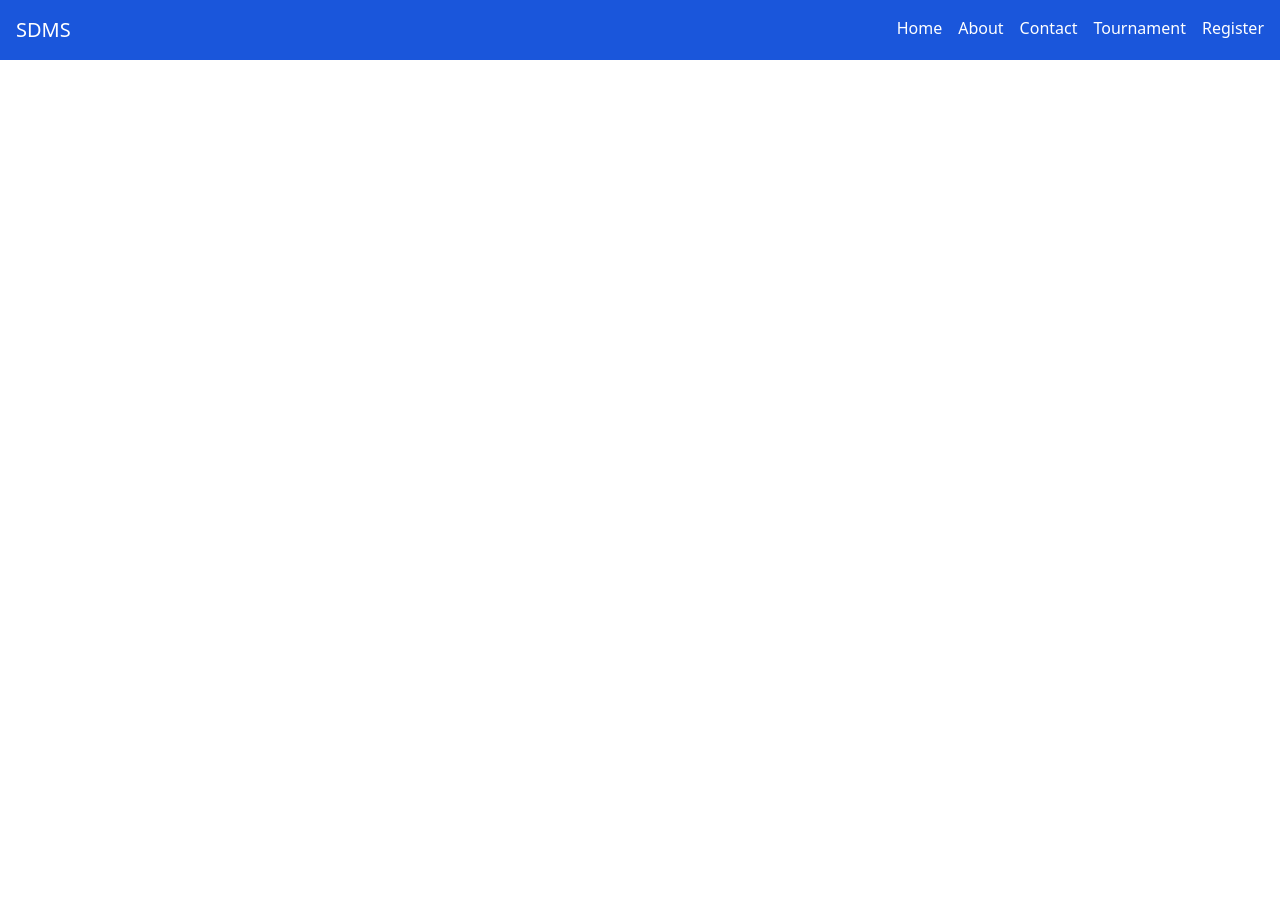
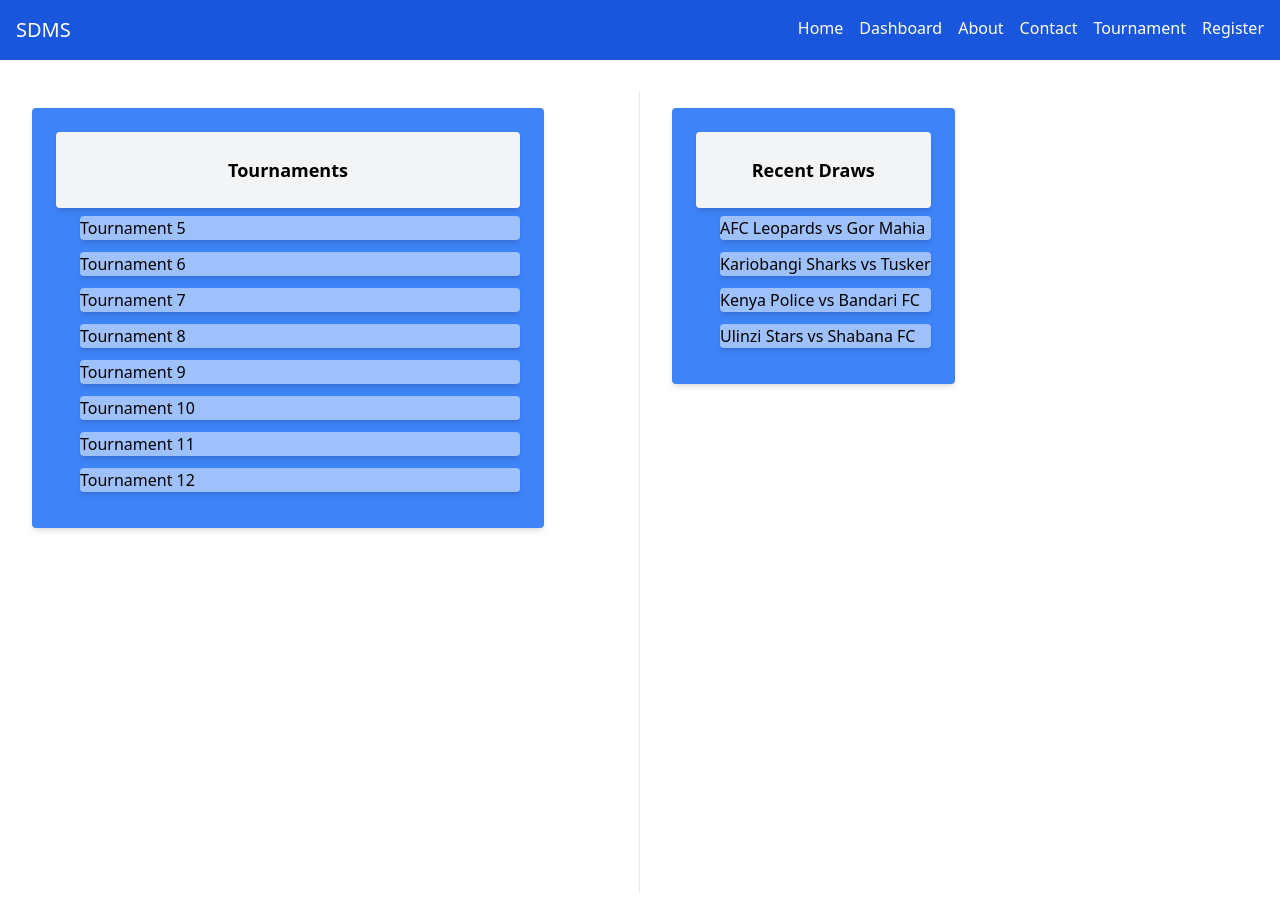
Before and after one commit to RichardMiruka/SDMS-Frontend, a React (Create React App) app in the folder sdms-app/: page /dashboard in a window 1280 px wide. Before the commit the page ends 800 px from the top, so only its background shows below. Built offline with nearby package versions, Linux system fonts and the light colour scheme; no server answers.

Commit message:
dashboard

```diff
--- a/sdms-app/src/App.js
+++ b/sdms-app/src/App.js
@@ -1,10 +1,11 @@
 import React from 'react';
 import { BrowserRouter as Router, Route, Routes } from 'react-router-dom';
 import Navbar from './components/Navbar';
+import Dashboard from './pages/dashboard';
 import Home from './pages/Home';
 import About from './pages/About';
-import Contact from './pages/Contact';
-import RegisterPage from './pages/register';
+// import Contact from './pages/Contact';
+// import RegisterPage from './pages/register';
 import TournamentPage from './pages/TournamentPage';
 
 const App = () => {
@@ -14,10 +15,11 @@ const App = () => {
         <Navbar />
         <Routes>
           <Route path="/" element={<Home />} />
+          <Route path="/dashboard" element={<Dashboard />} />
           <Route path="/about" element={<About />} />
-          <Route path="/contact" element={<Contact />} />
+          {/* <Route path="/contact" element={<Contact />} /> */}
           <Route path="/tournament" element={<TournamentPage />} />
-          <Route path="/Register" element={<RegisterPage />} />
+          {/* <Route path="/Register" element={<RegisterPage />} /> */}
         </Routes>
       </div>
     </Router>
--- a/sdms-app/src/components/Navbar.js
+++ b/sdms-app/src/components/Navbar.js
@@ -8,6 +8,7 @@ const Navbar = () => {
         <div className="text-xl text-bold">SDMS</div>
         <ul className='flex space-x-4'>
           <li><Link to="/">Home</Link></li>
+          <li><Link to="/dashboard">Dashboard</Link></li>
           <li><Link to="/about">About</Link></li>
           <li><Link to="/contact">Contact</Link></li>
           <li><Link to="/tournament">Tournament</Link></li>
--- /dev/null
+++ b/sdms-app/src/pages/dashboard.jsx
@@ -0,0 +1,97 @@
+// Dashboard.js
+import React, { useState, useEffect } from 'react';
+
+const Dashboard = () => {
+  const [tournaments, setTournaments] = useState([]);
+  const [draws, setDraws] = useState([]);
+
+  useEffect(() => {
+    // Fetch tournament data from the backend API
+    fetch('/events')
+      .then(response => response.json())
+      .then(data => setTournaments(data))
+      .catch(error => {
+        console.error('Error fetching tournaments from API:', error);
+        // dummy tournament data in case of fetch failure
+        setTournaments(dummyTournaments);
+      });
+	  fetch('/draws')
+      .then(response => response.json())
+      .then(data => setDraws(data))
+      .catch(error => {
+        console.error('Error fetching draws from API:', error);
+        // Use dummy draw data in case of fetch failure
+        setDraws(dummyDraws);
+      });
+  }, []);
+
+
+
+  // Dummy tournament data
+  const dummyTournaments = [
+    { id: 1, name: 'Tournament 1', date: '2022-03-01' },
+    { id: 2, name: 'Tournament 2', date: '2022-04-15' },
+    { id: 5, name: 'Tournament 3', date: '2022-05-20' },
+    { id: 6, name: 'Tournament 4', date: '2022-05-20' },
+    { id: 7, name: 'Tournament 5', date: '2022-05-20' },
+    { id: 8, name: 'Tournament 6', date: '2022-05-20' },
+    { id: 9, name: 'Tournament 7', date: '2022-05-20' },
+    { id: 10, name: 'Tournament 8', date: '2022-05-20' },
+    { id: 11, name: 'Tournament 9', date: '2022-05-20' },
+    { id: 12, name: 'Tournament 10', date: '2022-05-20' },
+    { id: 13, name: 'Tournament 11', date: '2022-05-20' },
+    { id: 14, name: 'Tournament 12', date: '2022-05-20' }
+  ];
+
+  const dummyDraws = [
+    { id: 1, match: 'AFC Leopards vs Gor Mahia' },
+    { id: 2, match: 'Kariobangi Sharks vs Tusker' },
+    { id: 3, match: 'Kenya Police vs Bandari FC' },
+    { id: 4, match: 'Ulinzi Stars vs Shabana FC' },
+  ];
+
+  const last8Tournaments = tournaments.slice(-8);
+  const last5Draws = draws.slice(-5)
+  return (
+    <div className="min-h-screen flex flex-col gap-4 items-stretch justify-center ">
+		<div className='flex items-center p-4'>
+			<div className='w-1/2 p-4 border-r min-h-screen flex items-start'>
+				{/* <h2 className="object-left-top text-2xl font-bold mb-6">Dashboard</h2> */}
+        		<div className="mb-4 bg-blue-500 p-6 rounded shadow-md w-full max-w-lg">
+          			<h3 className="text-lg font-bold text-center mb-2 bg-gray-100 p-6 rounded shadow-md w-full max-w-lg">Tournaments</h3>
+          			<ul className="list-disc pl-6">
+            			{last8Tournaments.map(tournament => (
+             	 		<li className='flex text-center bg-white/50 rounded shadow-md mb-3'>
+							<span className='text-base' key={tournament.id}>{tournament.name}</span>
+						</li>
+            			))}
+          			</ul>
+        		</div>
+			</div>
+		<div>
+		<div className='flex items-center p-4'>
+			<div className='p-4 min-h-screen items-start'>
+				<div className="mb-4 bg-blue-500 p-6 rounded shadow-md w-full max-w-lg">
+					<h3 className="text-lg font-bold text-center mb-2 bg-gray-100 p-6 rounded shadow-md w-full max-w-lg ">Recent Draws</h3>
+            		<ul className="list-disc pl-6">
+              			{last5Draws.map(draw => (
+                			<li className='flex text-center bg-white/50 rounded shadow-md mb-3' key={draw.id}>
+                  				<span className='text-base'>{draw.match}</span>
+                			</li>
+              			))}
+            </ul>
+        		</div>
+			</div>
+		</div>
+
+
+
+	</div>
+
+	</div>
+
+    </div>
+  );
+};
+
+export default Dashboard;
```
Also changed, not shown: sdms-app/package.json (line endings or trailing spaces), 1 other file (tests, documents, lock files or other folders).
